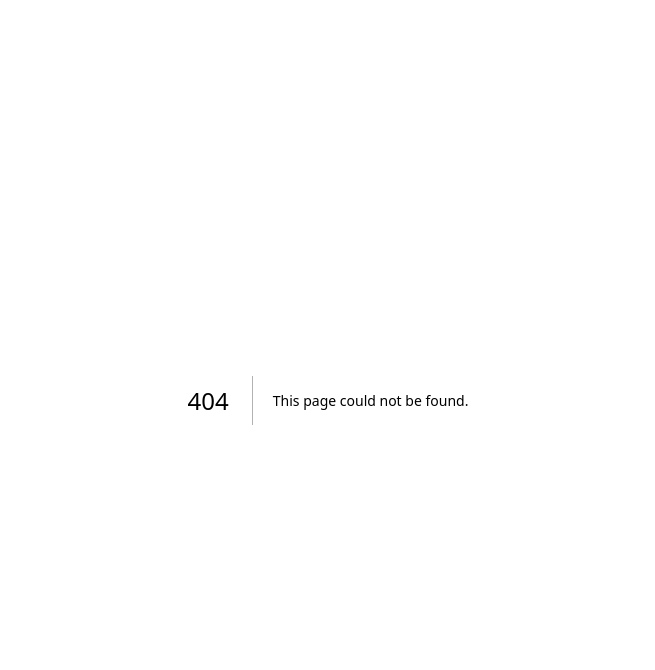
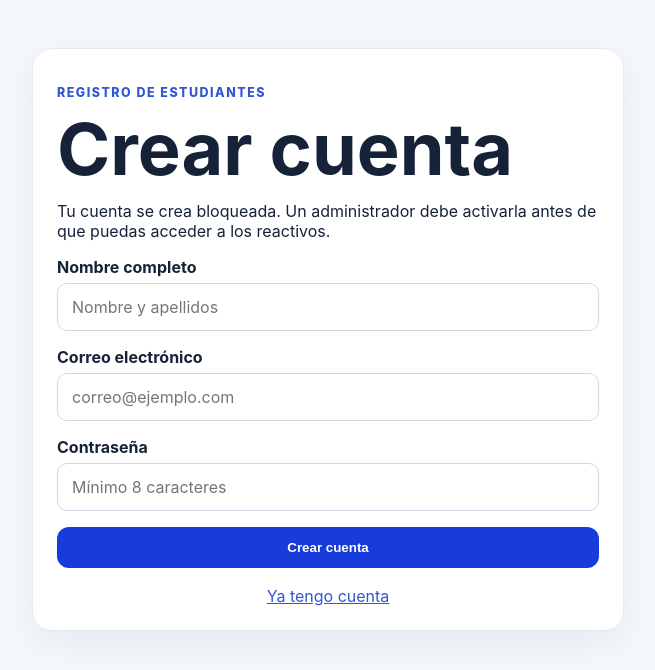
Before and after one commit to ah8345443-netizen/centro-artes-ciencias-cultura, a Next.js app in the folder exani-app/: page /registro in a window 1280 px wide. Before the commit this address had no page. Shown: the top 670 px of the page, without its empty margins (312-967 px from the left). Built offline with nearby package versions, Linux system fonts and the light colour scheme.

Commit message:
EXANI platform: add student registration with admin approval

```diff
--- /dev/null
+++ b/exani-app/app/registro/page.tsx
@@ -0,0 +1,72 @@
+"use client";
+
+import { FormEvent, useState } from "react";
+import { createClient } from "../../lib/supabase/client";
+
+export default function RegistroPage() {
+  const [fullName, setFullName] = useState("");
+  const [email, setEmail] = useState("");
+  const [password, setPassword] = useState("");
+  const [message, setMessage] = useState("");
+  const [errorMessage, setErrorMessage] = useState("");
+  const [loading, setLoading] = useState(false);
+
+  async function handleSubmit(event: FormEvent) {
+    event.preventDefault();
+    setLoading(true);
+    setMessage("");
+    setErrorMessage("");
+
+    const supabase = createClient();
+    const { data, error } = await supabase.auth.signUp({
+      email,
+      password,
+      options: {
+        data: { full_name: fullName },
+        emailRedirectTo: "https://exani-colima-2026.vercel.app/login",
+      },
+    });
+
+    if (error) {
+      setErrorMessage(error.message);
+      setLoading(false);
+      return;
+    }
+
+    if (data.session) {
+      setMessage("Cuenta creada. Tu acceso queda pendiente de aprobación por el administrador.");
+    } else {
+      setMessage("Cuenta creada. Revisa tu correo para confirmar la cuenta y después inicia sesión.");
+    }
+
+    setLoading(false);
+  }
+
+  return (
+    <main className="shell narrow">
+      <form className="panel" onSubmit={handleSubmit}>
+        <p className="eyebrow">Registro de estudiantes</p>
+        <h1>Crear cuenta</h1>
+        <p>Tu cuenta se crea bloqueada. Un administrador debe activarla antes de que puedas acceder a los reactivos.</p>
+
+        <label>Nombre completo</label>
+        <input required value={fullName} onChange={(e) => setFullName(e.target.value)} placeholder="Nombre y apellidos" />
+
+        <label>Correo electrónico</label>
+        <input type="email" required value={email} onChange={(e) => setEmail(e.target.value)} placeholder="correo@ejemplo.com" />
+
+        <label>Contraseña</label>
+        <input type="password" required minLength={8} value={password} onChange={(e) => setPassword(e.target.value)} placeholder="Mínimo 8 caracteres" />
+
+        {errorMessage && <p className="error">{errorMessage}</p>}
+        {message && <p className="success">{message}</p>}
+
+        <button className="button primary full" disabled={loading}>
+          {loading ? "Creando cuenta..." : "Crear cuenta"}
+        </button>
+
+        <a className="text-link" href="/login">Ya tengo cuenta</a>
+      </form>
+    </main>
+  );
+}
```
